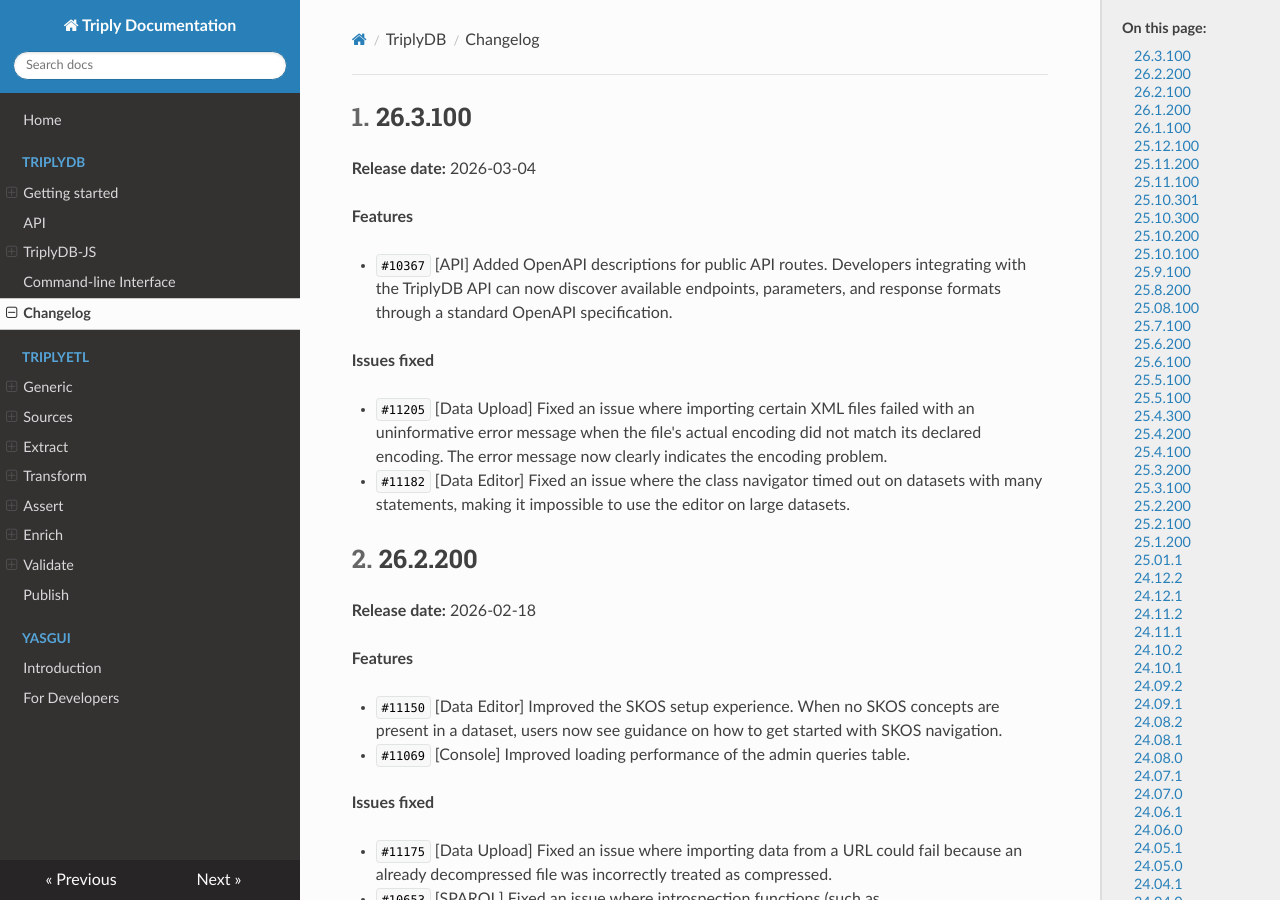
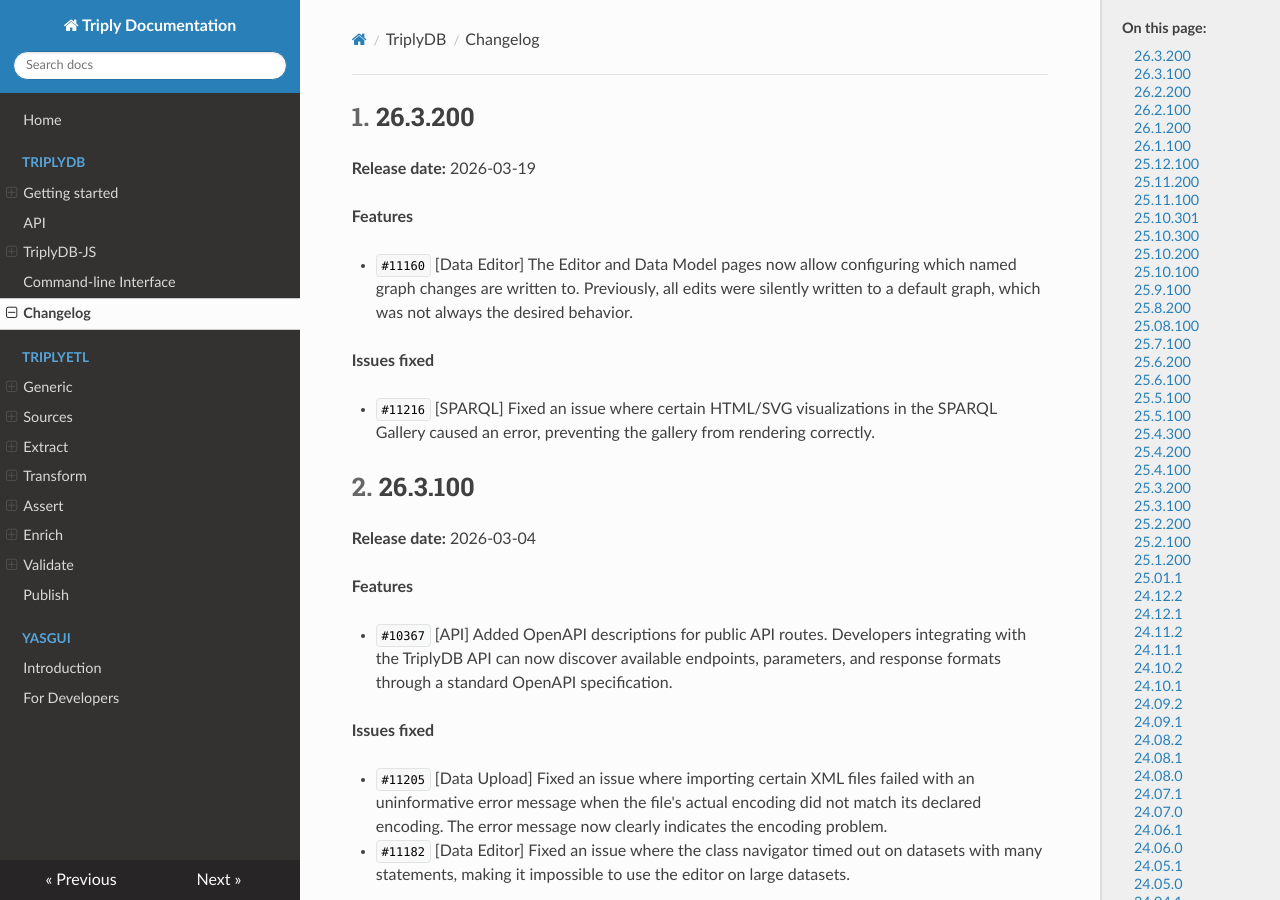
Before and after one commit to TriplyDB/Documentation, an MkDocs documentation site: the page built from docs/triplydb-changelog/index.md, in a window 1280 px wide and 900 px high. Built offline with MkDocs 1.6.1, drawn with Linux system fonts in a browser that asks for light colours.

Commit message:
updated documentation

```diff
--- a/docs/triplydb-changelog/index.md
+++ b/docs/triplydb-changelog/index.md
@@ -4,6 +4,20 @@
 ---
 
 [TOC]
+
+
+## 26.3.200 {#26.3.200}
+
+**Release date:** 2026-03-19
+
+**Features**
+
+
+- `#11160` [Data Editor] The Editor and Data Model pages now allow configuring which named graph changes are written to. Previously, all edits were silently written to a default graph, which was not always the desired behavior.
+
+**Issues fixed**
+
+- `#11216` [SPARQL] Fixed an issue where certain HTML/SVG visualizations in the SPARQL Gallery caused an error, preventing the gallery from rendering correctly.
 
 
 ## 26.3.100 {#26.3.100}
```
Also changed, not shown: docs/triplydb-technical-changelog/index.md (+8 -0 lines).
